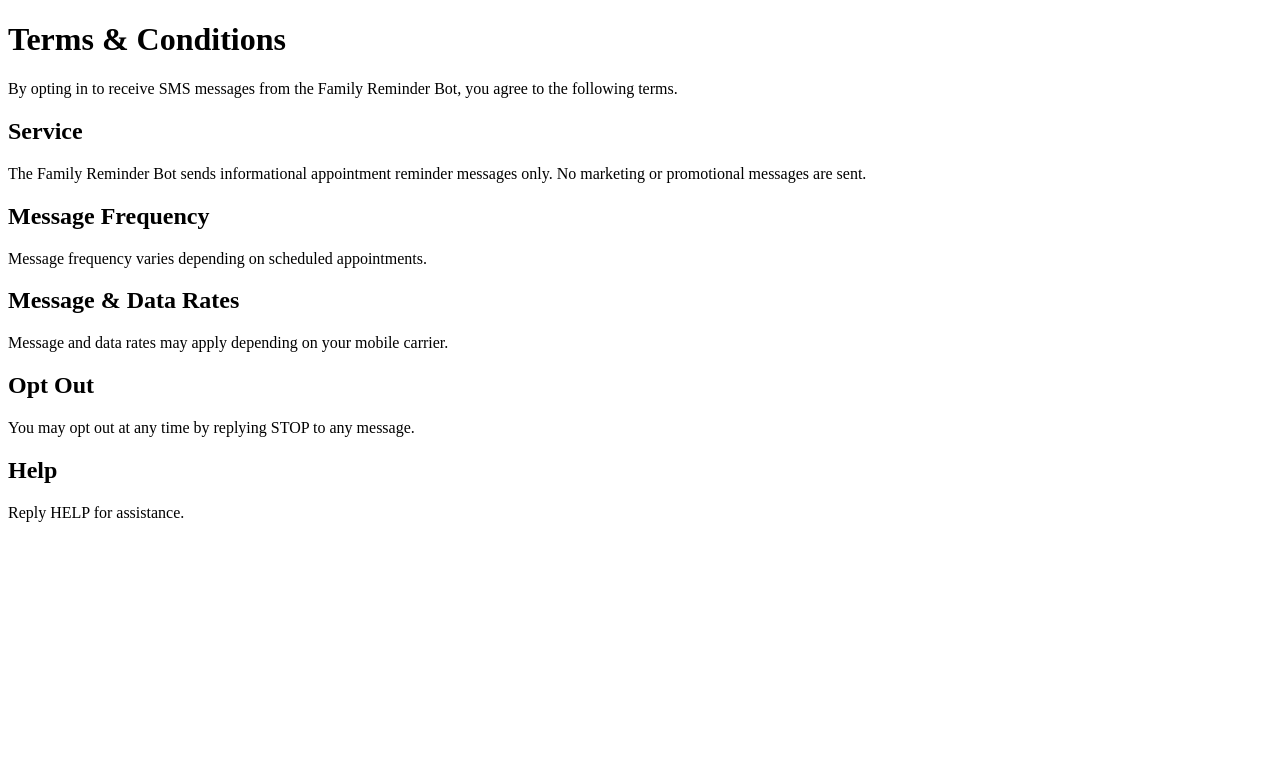
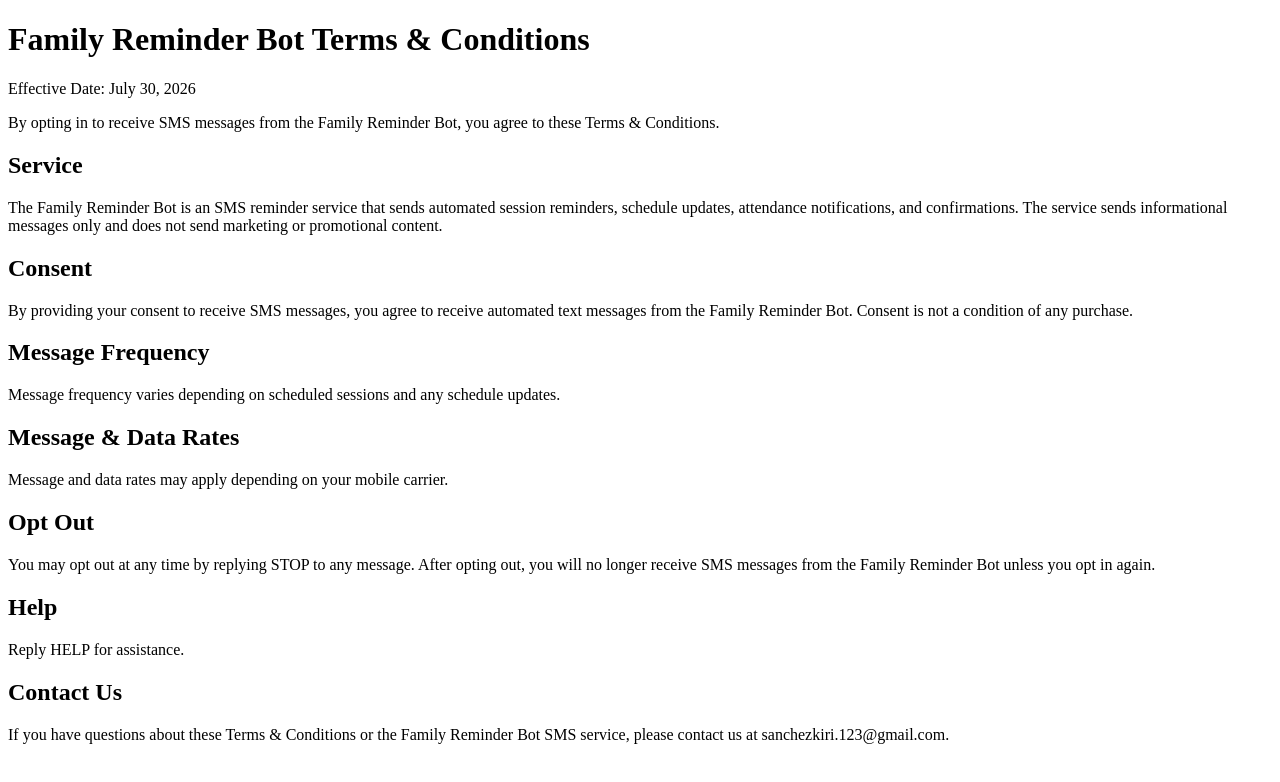
Before and after one commit to bbbonkers/family-reminder, a plain HTML site: page terms.html in a window 1280 px wide. Drawn offline with Linux system fonts and the light colour scheme.

Commit message:
Update terms.html

```diff
--- a/terms.html
+++ b/terms.html
@@ -7,24 +7,32 @@
 </head>
 <body>
 
-<h1>Terms & Conditions</h1>
+<h1>Family Reminder Bot Terms & Conditions</h1>
 
-<p>By opting in to receive SMS messages from the Family Reminder Bot, you agree to the following terms.</p>
+<p>Effective Date: July 30, 2026</p>
+
+<p>By opting in to receive SMS messages from the Family Reminder Bot, you agree to these Terms & Conditions.</p>
 
 <h2>Service</h2>
-<p>The Family Reminder Bot sends informational appointment reminder messages only. No marketing or promotional messages are sent.</p>
+<p>The Family Reminder Bot is an SMS reminder service that sends automated session reminders, schedule updates, attendance notifications, and confirmations. The service sends informational messages only and does not send marketing or promotional content.</p>
+
+<h2>Consent</h2>
+<p>By providing your consent to receive SMS messages, you agree to receive automated text messages from the Family Reminder Bot. Consent is not a condition of any purchase.</p>
 
 <h2>Message Frequency</h2>
-<p>Message frequency varies depending on scheduled appointments.</p>
+<p>Message frequency varies depending on scheduled sessions and any schedule updates.</p>
 
 <h2>Message & Data Rates</h2>
 <p>Message and data rates may apply depending on your mobile carrier.</p>
 
 <h2>Opt Out</h2>
-<p>You may opt out at any time by replying STOP to any message.</p>
+<p>You may opt out at any time by replying STOP to any message. After opting out, you will no longer receive SMS messages from the Family Reminder Bot unless you opt in again.</p>
 
 <h2>Help</h2>
 <p>Reply HELP for assistance.</p>
 
+<h2>Contact Us</h2>
+<p>If you have questions about these Terms & Conditions or the Family Reminder Bot SMS service, please contact us at sanchezkiri.123@gmail.com.</p>
+
 </body>
 </html>
```
